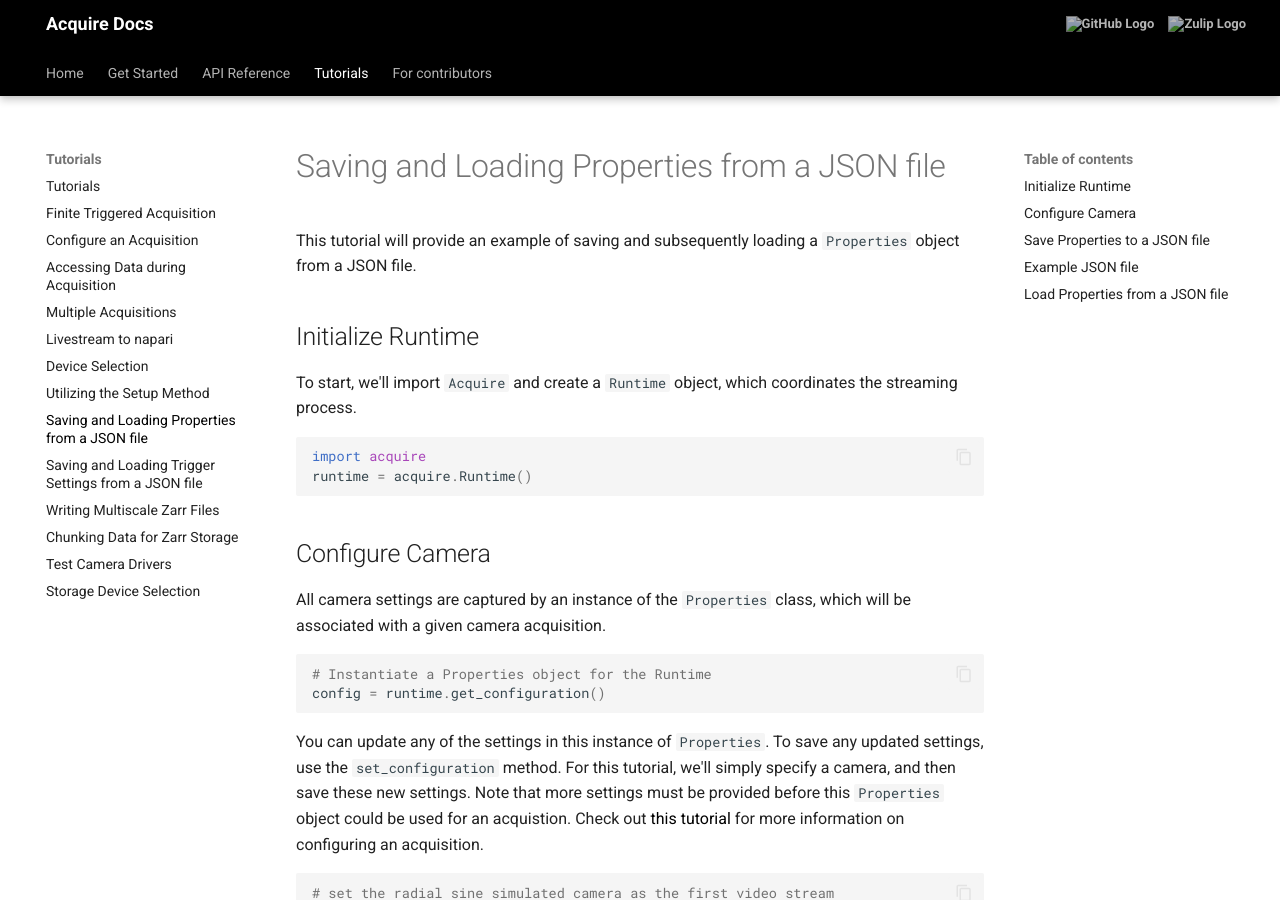
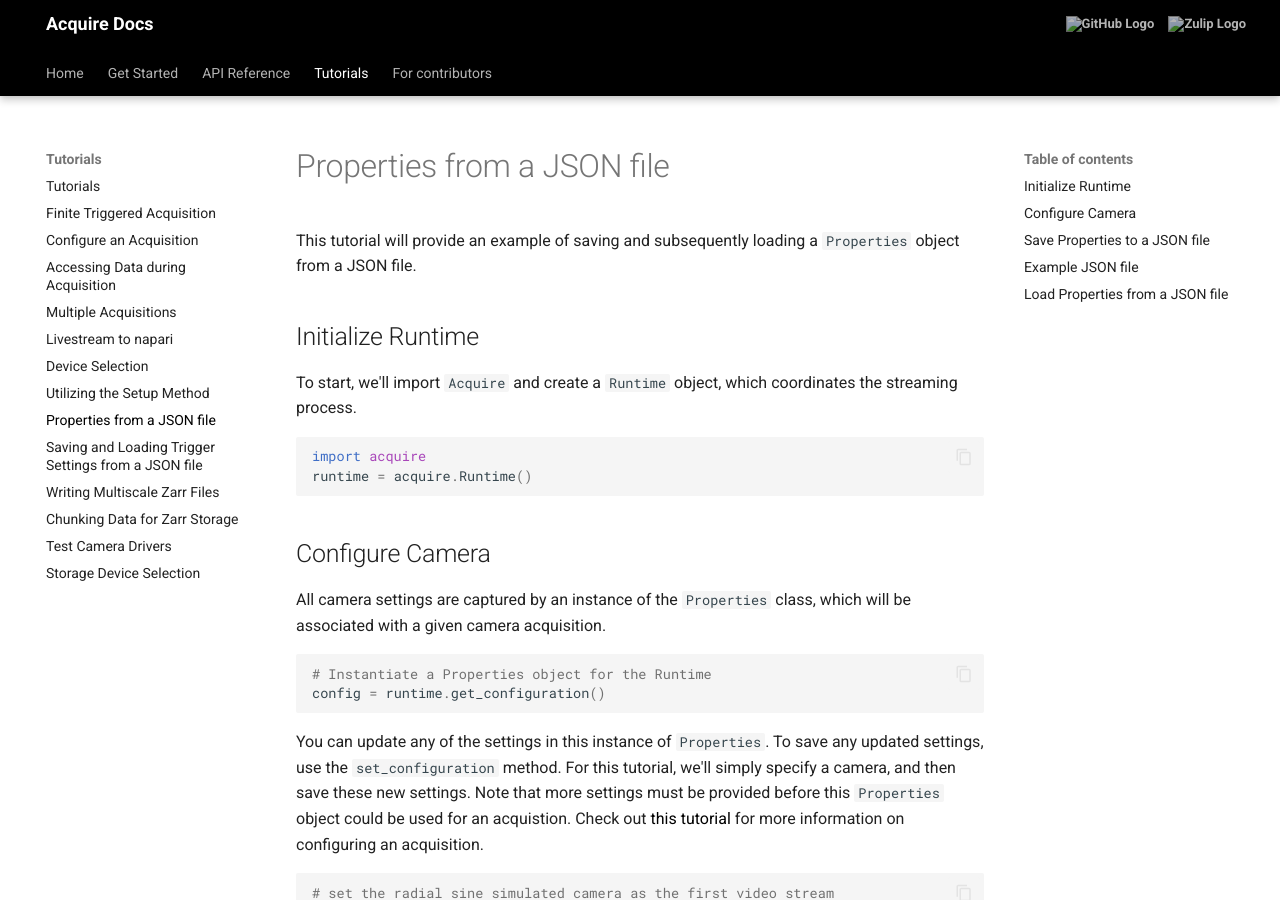
Before and after one commit to melissawm/acquire-docs, an MkDocs documentation site: the page built from docs/tutorials/props_json.md, in a window 1280 px wide and 900 px high. Built offline with MkDocs 1.6.1 and Material for MkDocs 9.7.7, drawn with Linux system fonts in a browser that asks for light colours; comment, search, counter and statistics services are not loaded.

Commit message:
Update props_json.md

```diff
--- a/docs/tutorials/props_json.md
+++ b/docs/tutorials/props_json.md
@@ -1,4 +1,4 @@
-# Saving and Loading Properties from a JSON file
+# Properties from a JSON file
 
 This tutorial will provide an example of saving and subsequently loading a `Properties` object from a JSON file.
 
```
